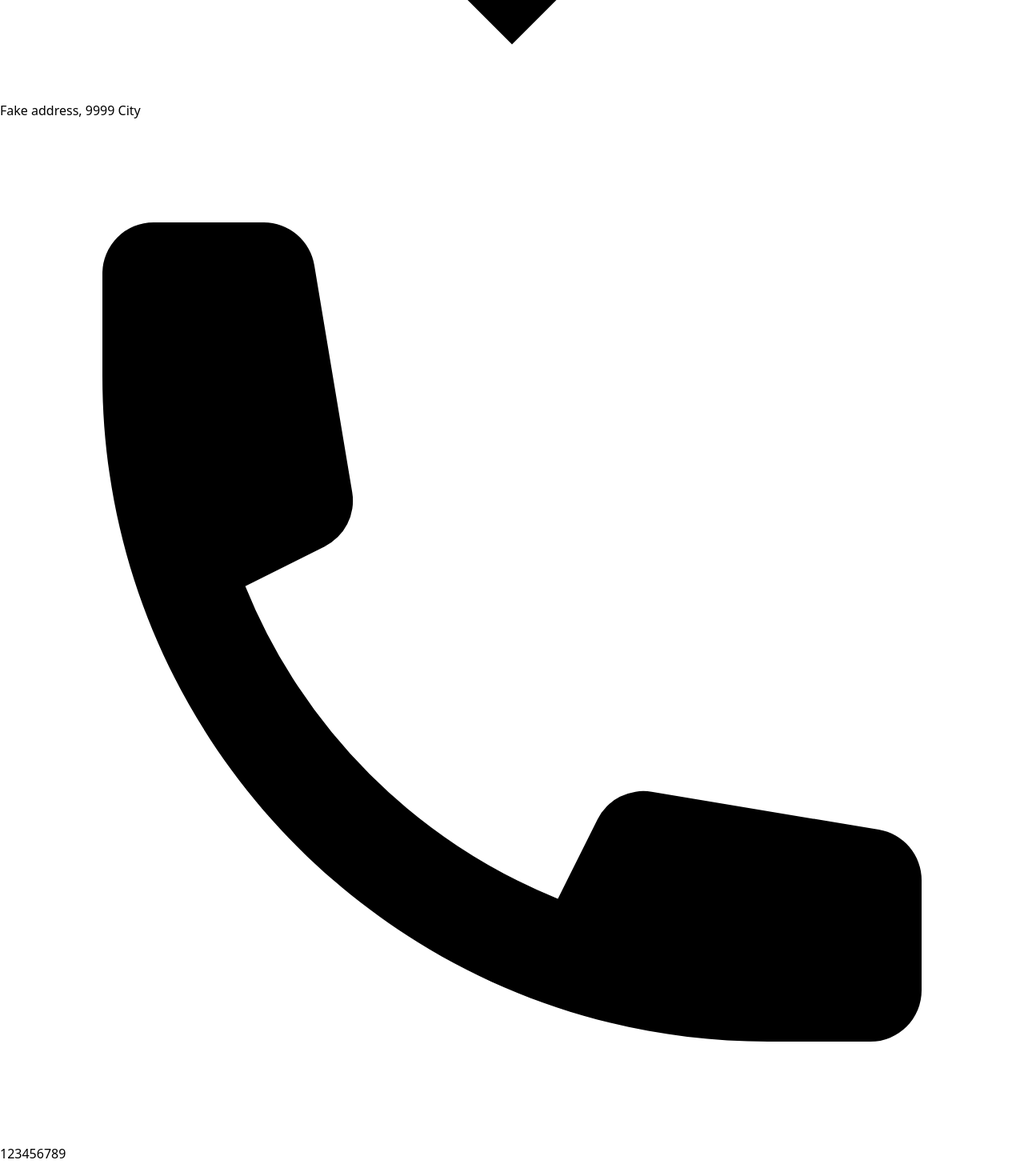
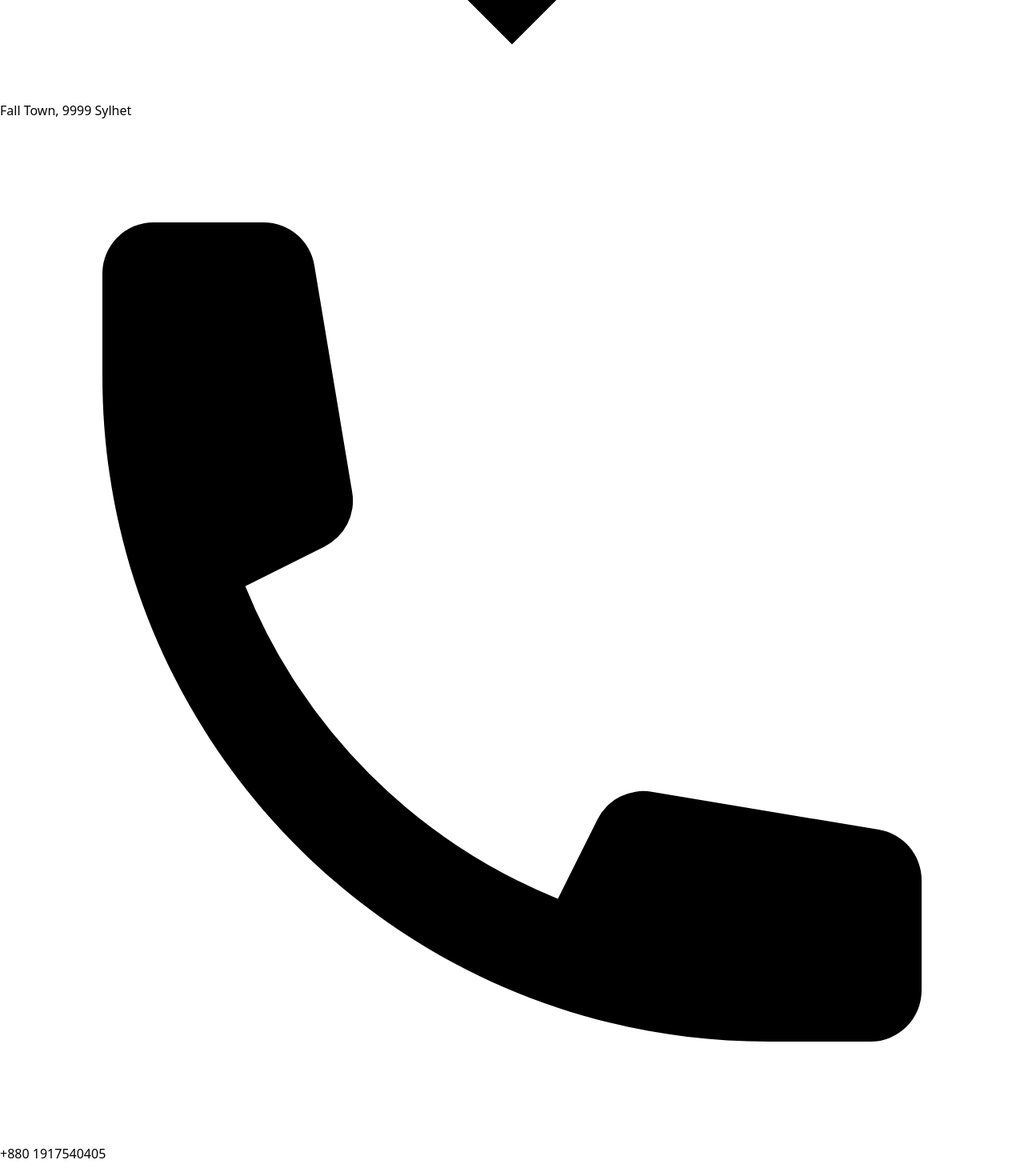
Before and after one commit to developerFarukk/design-role-client, a Next.js app: page /contact in a window 1280 px wide. Shown: the part 1440-2910 px from the top of the page at 80% size. Built offline with nearby package versions, Linux system fonts and the light colour scheme.

Commit message:
update contacts

```diff
--- a/src/app/contact/page.tsx
+++ b/src/app/contact/page.tsx
@@ -13,27 +13,27 @@ const ContactPage = () => {
                 <section className="py-6 ">
                     <div className="grid max-w-6xl grid-cols-1 px-6 mx-auto lg:px-8 md:grid-cols-2 md:divide-x">
                         <div className="py-6 md:py-0 md:px-6">
-                            <h1 className="text-4xl font-bold">Get in touch</h1>
+                            <h1 className="text-2xl font-bold">Get in touch</h1>
                             <p className="pt-2 pb-4">Fill in the form to start a conversation</p>
                             <div className="space-y-4">
                                 <p className="flex items-center">
                                     <svg xmlns="http://www.w3.org/2000/svg" viewBox="0 0 20 20" fill="currentColor" className="w-5 h-5 mr-2 sm:mr-6">
                                         <path fillRule="evenodd" d="M5.05 4.05a7 7 0 119.9 9.9L10 18.9l-4.95-4.95a7 7 0 010-9.9zM10 11a2 2 0 100-4 2 2 0 000 4z" clipRule="evenodd"></path>
                                     </svg>
-                                    <span>Fake address, 9999 City</span>
+                                    <span>Fall Town, 9999 Sylhet</span>
                                 </p>
                                 <p className="flex items-center">
                                     <svg xmlns="http://www.w3.org/2000/svg" viewBox="0 0 20 20" fill="currentColor" className="w-5 h-5 mr-2 sm:mr-6">
                                         <path d="M2 3a1 1 0 011-1h2.153a1 1 0 01.986.836l.74 4.435a1 1 0 01-.54 1.06l-1.548.773a11.037 11.037 0 006.105 6.105l.774-1.548a1 1 0 011.059-.54l4.435.74a1 1 0 01.836.986V17a1 1 0 01-1 1h-2C7.82 18 2 12.18 2 5V3z"></path>
                                     </svg>
-                                    <span>123456789</span>
+                                    <span>+880 1917540405</span>
                                 </p>
                                 <p className="flex items-center">
                                     <svg xmlns="http://www.w3.org/2000/svg" viewBox="0 0 20 20" fill="currentColor" className="w-5 h-5 mr-2 sm:mr-6">
                                         <path d="M2.003 5.884L10 9.882l7.997-3.998A2 2 0 0016 4H4a2 2 0 00-1.997 1.884z"></path>
                                         <path d="M18 8.118l-8 4-8-4V14a2 2 0 002 2h12a2 2 0 002-2V8.118z"></path>
                                     </svg>
-                                    <span>contact@business.com</span>
+                                    <span>web.omarfaruk.dev@gmail.com</span>
                                 </p>
                             </div>
                         </div>
@@ -43,7 +43,7 @@ const ContactPage = () => {
                                 <input
                                     type="text"
                                     placeholder="Leroy Jenkins"
-                                    className="block w-full p-2 rounded-md shadow-sm focus:ring focus:ring-opacity-75 focus:dark:ring-violet-600 dark:bg-gray-100"
+                                    className="block w-full p-2 border-2 border-blue-200 rounded-md shadow-sm focus:ring focus:ring-opacity-75 "
                                 />
                             </label>
                             <label className="block">
@@ -51,14 +51,14 @@ const ContactPage = () => {
                                 <input
                                     type="email"
                                     placeholder="leroy@jenkins.com"
-                                    className="block p-2 w-full rounded-md shadow-sm focus:ring focus:ring-opacity-75 focus:dark:ring-violet-600 dark:bg-gray-100"
+                                    className="block p-2 w-full border-2 border-blue-200 rounded-md shadow-sm focus:ring focus:ring-opacity-75 "
                                 />
                             </label>
                             <label className="block">
                                 <span className="mb-1">Message</span>
                                 <textarea
                                     rows={3}
-                                    className="block w-full p-2 rounded-md focus:ring focus:ring-opacity-75 focus:dark:ring-violet-600 dark:bg-gray-100"
+                                    className="block w-full p-2 border-2 border-blue-200 rounded-md focus:ring focus:ring-opacity-75 "
                                 ></textarea>
                             </label>
                             <button
```
